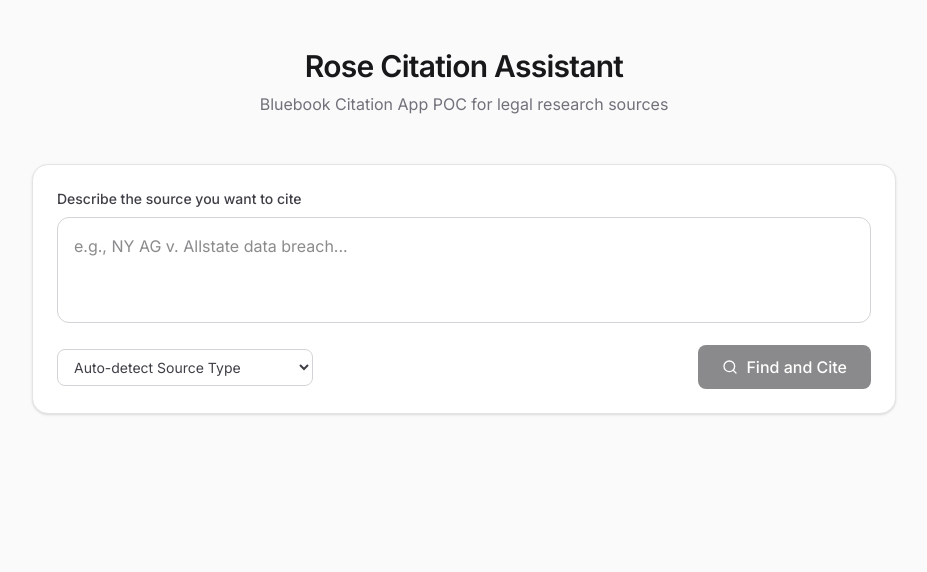
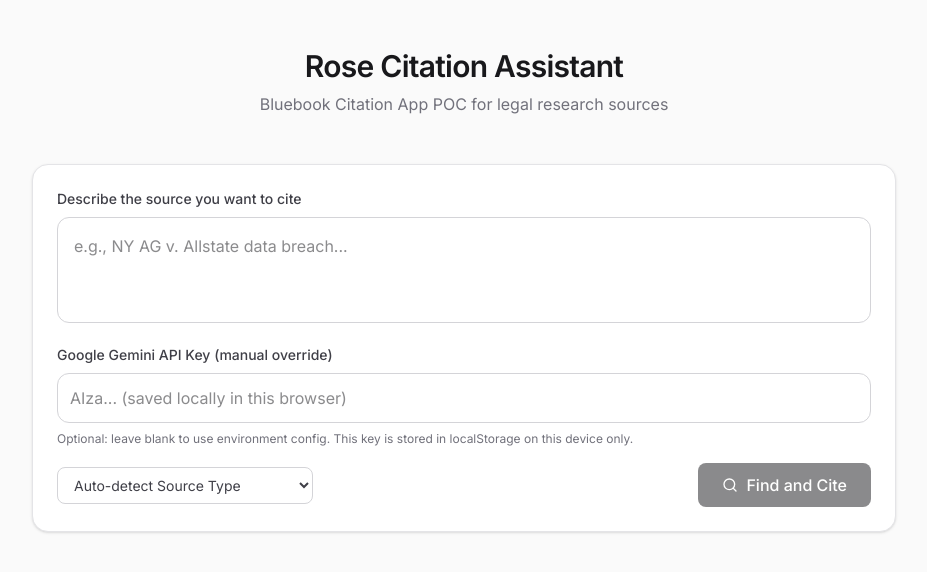
Before and after one commit to augmentedthinker/citation, a React (Vite) app: page / in a window 1280 px wide. Shown: the top 572 px of the page, without its empty margins (176-1103 px from the left). Built offline with nearby package versions, Linux system fonts and the light colour scheme; no server answers; a web font is replaced by a local one.

Commit message:
Polish repo docs and add manual Gemini API key entry

```diff
--- a/package.json
+++ b/package.json
@@ -1,5 +1,5 @@
 {
-  "name": "react-example",
+  "name": "citation",
   "private": true,
   "version": "0.0.0",
   "type": "module",
--- a/src/App.tsx
+++ b/src/App.tsx
@@ -1,4 +1,4 @@
-import React, { useState } from 'react';
+import React, { useEffect, useState } from 'react';
 import { motion } from 'motion/react';
 import { Search, Copy, Check, AlertCircle, ExternalLink, RefreshCw, Info } from 'lucide-react';
 import { generateCitation, CitationResult, SourceType, CitationMetadata } from './services/gemini';
@@ -10,10 +10,25 @@ export default function App() {
   const [result, setResult] = useState<CitationResult | null>(null);
   const [error, setError] = useState<string | null>(null);
   const [copied, setCopied] = useState(false);
+  const [manualApiKey, setManualApiKey] = useState('');
 
   // Editable state for metadata
   const [editableMetadata, setEditableMetadata] = useState<CitationMetadata>({});
   const [editableCitation, setEditableCitation] = useState('');
+
+  useEffect(() => {
+    const saved = localStorage.getItem('citation_manual_gemini_api_key');
+    if (saved) setManualApiKey(saved);
+  }, []);
+
+  const handleApiKeyChange = (value: string) => {
+    setManualApiKey(value);
+    if (value.trim()) {
+      localStorage.setItem('citation_manual_gemini_api_key', value.trim());
+    } else {
+      localStorage.removeItem('citation_manual_gemini_api_key');
+    }
+  };
 
   const handleSearch = async (e: React.FormEvent) => {
     e.preventDefault();
@@ -24,7 +39,7 @@ export default function App() {
     setResult(null);
 
     try {
-      const res = await generateCitation(input, typeHint);
+      const res = await generateCitation(input, typeHint, manualApiKey.trim() || undefined);
       setResult(res);
       setEditableMetadata(res.metadata || {});
       setEditableCitation(res.citation || '');
@@ -112,6 +127,24 @@ export default function App() {
                 value={input}
                 onChange={(e) => setInput(e.target.value)}
               />
+            </div>
+
+
+            <div>
+              <label htmlFor="apiKey" className="block text-sm font-medium text-zinc-700 mb-2">
+                Google Gemini API Key (manual override)
+              </label>
+              <input
+                id="apiKey"
+                type="password"
+                className="w-full rounded-xl border-zinc-300 border p-3 text-zinc-900 focus:ring-2 focus:ring-zinc-900 focus:border-transparent outline-none transition-all"
+                placeholder="AIza... (saved locally in this browser)"
+                value={manualApiKey}
+                onChange={(e) => handleApiKeyChange(e.target.value)}
+              />
+              <p className="text-xs text-zinc-500 mt-2">
+                Optional: leave blank to use environment config. This key is stored in localStorage on this device only.
+              </p>
             </div>
 
             <div className="flex flex-col sm:flex-row gap-4 items-start sm:items-center justify-between">
--- a/src/services/gemini.ts
+++ b/src/services/gemini.ts
@@ -1,6 +1,4 @@
 import { GoogleGenAI, Type } from '@google/genai';
-
-const ai = new GoogleGenAI({ apiKey: process.env.GEMINI_API_KEY });
 
 export type SourceType = 'court_case' | 'enforcement_action' | 'guidance_page';
 
@@ -25,7 +23,14 @@ export interface CitationResult {
   explanation: string;
 }
 
-export async function generateCitation(input: string, typeHint: string = 'Auto'): Promise<CitationResult> {
+export async function generateCitation(input: string, typeHint: string = 'Auto', manualApiKey?: string): Promise<CitationResult> {
+  const apiKey = manualApiKey || import.meta.env.VITE_GEMINI_API_KEY || import.meta.env.GEMINI_API_KEY;
+
+  if (!apiKey) {
+    throw new Error('Missing Gemini API key. Enter one in the API key field or configure VITE_GEMINI_API_KEY.');
+  }
+
+  const ai = new GoogleGenAI({ apiKey });
   const prompt = `
 You are an expert legal citation assistant. Your task is to analyze a rough description of a legal source, find the most authoritative actual source using Google Search, classify it, extract metadata, and generate a Bluebook-style citation.
 
```
Also changed, not shown: 2 other files (tests, documents, lock files or other folders).
